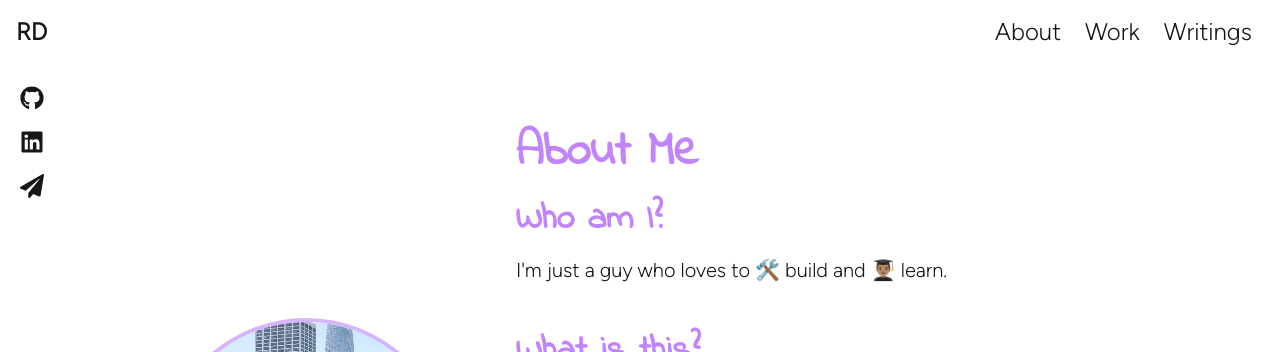
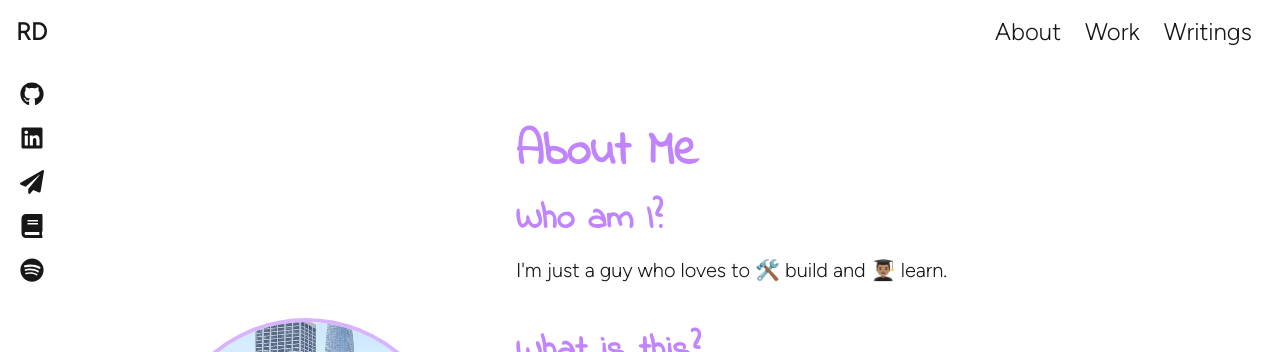
Before and after one commit to rohoswagger/whoami, a Next.js app: page /about in a window 1280 px wide. Shown: the top 352 px of the page. Built offline with nearby package versions, Linux system fonts and the light colour scheme.

Commit message:
some fun stuff

```diff
--- a/app/components/About.tsx
+++ b/app/components/About.tsx
@@ -131,6 +131,18 @@ const About: React.FC = () => {
               </>
             }
           />
+          <Section
+            title="What's my favorite color?"
+            content={
+              <>
+                <p>
+                  My favorite color is{" "}
+                  <span className="text-purple-500">purple</span>, if you can&apos;t
+                  tell by the theme 😆.
+                </p>
+              </>
+            }
+          />
         </div>
       </div>
     </div>
--- a/app/components/Navbar.tsx
+++ b/app/components/Navbar.tsx
@@ -26,11 +26,16 @@ const Navbar: React.FC = () => {
         RD
       </div>
       {!isMobile && (
-        <div className="absolute left-5 mt-60">
+        <div className="absolute left-5 mt-80">
           {LINKS.map((link) => (
-            <Link key={link.href} href={link.href} className="block mb-5 text-sm">
-              <link.icon className="w-6 h-6" />
-            </Link>
+            <div key={link.href} className="relative group">
+              <Link href={link.href} className="block mb-5 text-sm">
+                <link.icon className="w-6 h-6" />
+              </Link>
+              <div className="absolute left-full top-1/2 transform -translate-y-1/2 ml-2 px-2 py-1 bg-gray-800 text-white text-xs rounded opacity-0 group-hover:opacity-100 transition-opacity duration-200 whitespace-nowrap">
+                {link.name}
+              </div>
+            </div>
           ))}
         </div>
       )}
--- a/app/components/Writings.tsx
+++ b/app/components/Writings.tsx
@@ -42,7 +42,10 @@ const Writings: React.FC = () => {
     <>
       <WritingsSearch onSearch={handleSearch} />
       <div className="grid gap-8 md:grid-cols-2 lg:grid-cols-3">
-        {filteredPosts.map((post) => (
+        {filteredPosts.length === 0 ? (
+          <div className="text-gray-500">Nothin to see here 🙈</div>
+        ) : (
+          filteredPosts.map((post) => (
             <Link
               href={`/writings/${post.id}`}
               key={post.id}
@@ -59,7 +62,12 @@ const Writings: React.FC = () => {
                 <h2 className="text-2xl font-bold mb-2 text-purple-600">
                   {post.title}
                 </h2>
-              <p className="text-gray-600 mb-2">{new Date(post.date).toLocaleDateString('en-US', { year: 'numeric', month: 'long' })}</p>
+                <p className="text-gray-600 mb-2">
+                  {new Date(post.date).toLocaleDateString("en-US", {
+                    year: "numeric",
+                    month: "long",
+                  })}
+                </p>
                 <div className="flex flex-wrap gap-2">
                   {post.tags.map((tag) => (
                     <span
@@ -71,7 +79,8 @@ const Writings: React.FC = () => {
                 </div>
               </div>
             </Link>
-        ))}
+          ))
+        )}
       </div>
     </>
   );
--- a/data/links.ts
+++ b/data/links.ts
@@ -1,15 +1,31 @@
-import { FaGithub, FaLinkedin, FaPaperPlane } from "react-icons/fa";
+import {
+  FaGithub,
+  FaLinkedin,
+  FaPaperPlane,
+  FaBook,
+  FaSpotify,
+} from "react-icons/fa";
 
 export const LINKS = [
-  { name: "/roshan-d", icon: FaGithub, href: "https://github.com/roshan-d" },
+  { name: "Github", icon: FaGithub, href: "https://github.com/roshan-d" },
   {
-    name: "/in/desairoshan",
+    name: "LinkedIn",
     icon: FaLinkedin,
     href: "https://linkedin.com/in/desairoshan",
   },
   {
-    name: "rohod04@gmail.com",
+    name: "Email",
     icon: FaPaperPlane,
     href: "mailto:rohod04@gmail.com",
   },
+  {
+    name: "Goodreads",
+    icon: FaBook,
+    href: "https://goodreads.com/rohoswagger",
+  },
+  {
+    name: "Spotify",
+    icon: FaSpotify,
+    href: "https://open.spotify.com/user/thbelp9jszh1iympwqi9xo9ky?si=97451a6032e04b75",
+  },
 ];
```
Lines whose indentation alone changed are shown as unchanged.
